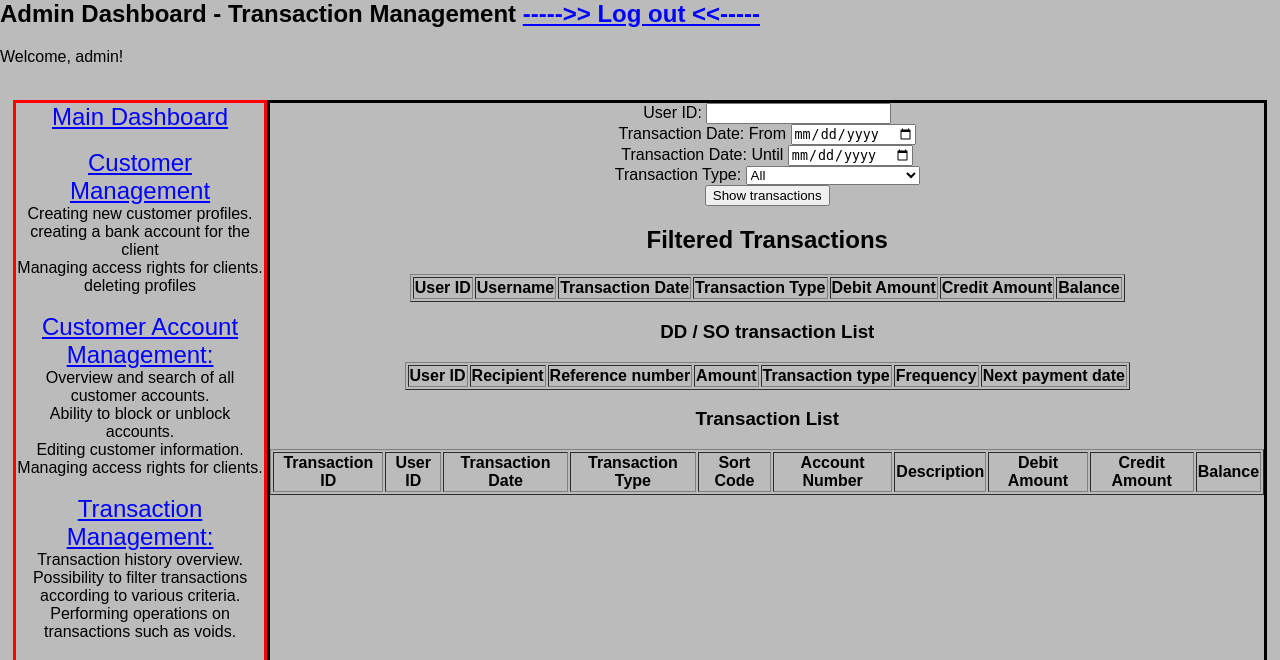
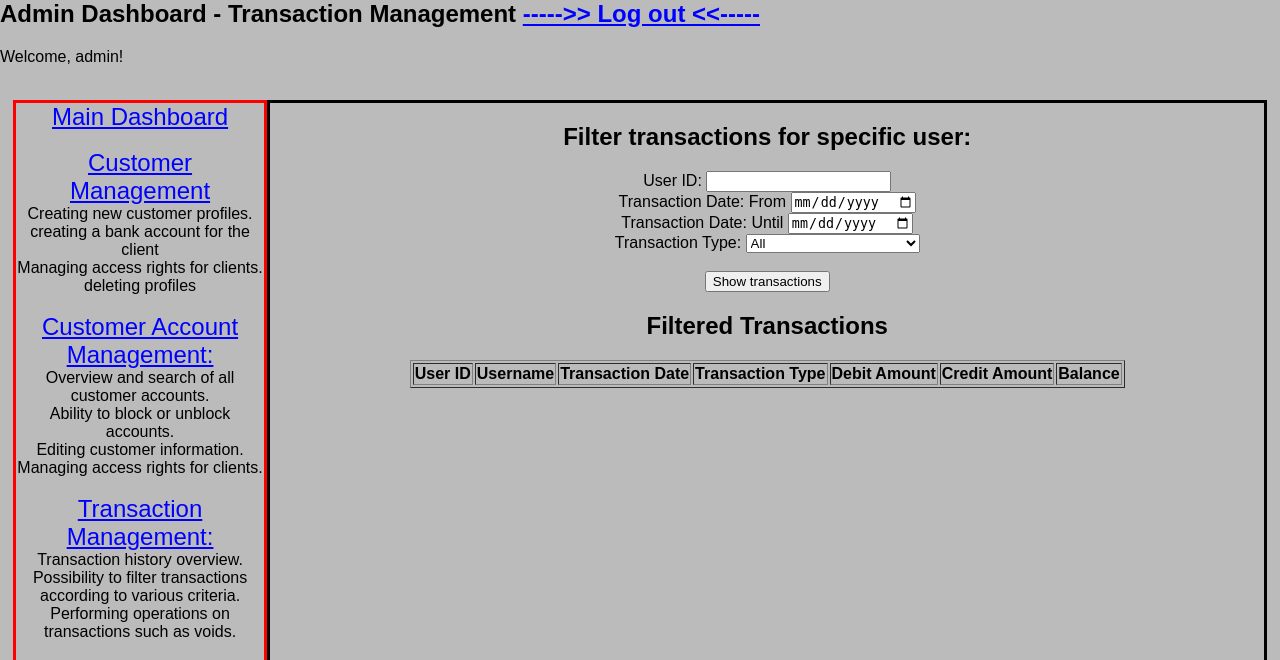
Before and after one commit to Marcin-Lewandowski/OnlineBanking, a Flask app: page /transaction_management in a window 1280 px wide. Shown: the part 20-680 px from the top of the page. Run offline with Flask 3, Linux system fonts and the light colour scheme; a user stored in the database is signed in; lists and menus that the app fills with data are empty; parts of the project's set-up code (start-up, migrations or seed data) failed here and were passed over; some libraries are stand-ins or nearby versions.

Commit message:
Update templates

```diff
--- a/templates/add_recipient.html
+++ b/templates/add_recipient.html
@@ -26,17 +26,21 @@
 <table border="1" class="center-table">
   <thead>
       <tr>
+        <th>ID</th>
         <th>Name</th>
         <th>Sort Code</th>
         <th>Account Number</th>
+        <th>Action</th>
       </tr>
   </thead>
   <tbody>
       {% for recipient in all_recipients %}
           <tr>
+            <td>{{ recipient.id}}</td>
             <td>{{ recipient.name }}</td>
             <td>{{ recipient.sort_code }}</td>
             <td>{{ recipient.account_number }}</td>
+            <td><a href="{{ url_for('delete_recipient', id = recipient.id) }}" >Delete recipient</a></td>
           </tr>
       {% endfor %}
   </tbody>
--- a/templates/admin_dashboard.html
+++ b/templates/admin_dashboard.html
@@ -21,7 +21,7 @@ You can search for customer transactions by transaction type.
 <a href="{{ url_for('transaction_management') }}">Transaction Management:</a>  <br><br><hr><br>
 
 There is <b>{{ normal_count }}</b> queries with normal priority,  <b>{{ high_count }}</b> queries with high priority and <b> {{ urgent_count }} </b> queries with urgent priority in the system.
-<a href="{{ url_for('cwc') }}">Communication with clients:</a>  <br><br><hr><br>
+<a href="{{ url_for('cwc_bp.cwc') }}">Communication with clients:</a>  <br><br><hr><br>
 
 Info about Bank employee's, Board Members and Management  <a href="{{ url_for('team') }}">Team</a>  <br><br><hr><br>
 
--- a/templates/base_admin.html
+++ b/templates/base_admin.html
@@ -59,7 +59,7 @@
                 Performing operations on transactions such as voids.<br><br>
 
 
-                <a href="{{ url_for('cwc') }}" class="link">Communication with clients:</a> <br>
+                <a href="{{ url_for('cwc_bp.cwc') }}" class="link">Communication with clients:</a> <br>
                 Technical Support Panel:
                 Notification and message system for customers.<br>
                 Managing announcements and messages for customers.<br><br>
--- a/templates/ddso.html
+++ b/templates/ddso.html
@@ -24,6 +24,7 @@
 <table border="1" class="center-table">
     <thead>
     <tr>
+        <th>ID</th>
         <th>User ID</th>
         <th>Recipient name</th>
         <th>Ref number</th>
@@ -31,18 +32,21 @@
         <th>Type</th>
         <th>Frequency</th>
         <th>Next payment date</th>
+        <th>Action</th>
     </tr>
     </thead>
     <tbody>
     {% for dd_so in all_dd_so %}
         <tr>
+            <td>{{ dd_so.id}}</td>
             <td>{{ dd_so.user_id }}</td>
             <td>{{ dd_so.recipient }}</td>
             <td>{{ dd_so.reference_number }}</td>
-            <td>{{ dd_so.amount }}</td>
+            <td>£ {{ dd_so.amount }}</td>
             <td>{{ dd_so.transaction_type }}</td>
             <td>{{ dd_so.frequency }}</td>
             <td>{{ dd_so.next_payment_date }}</td>
+            <td><a href="{{ url_for('delete_ddso', id = dd_so.id) }}" >Delete DD / SO</a></td>
         </tr>
     {% endfor %}
     </tbody>
--- a/templates/make_payment.html
+++ b/templates/make_payment.html
@@ -50,7 +50,7 @@
       <input type="number" step="0.01" id="amount" name="amount" required><br>
 
       <label for="transaction_description">Description:</label>
-      <input type="text" id="transaction_description" name="transaction_description" value=" Od: {{ current_user.username }}" required><br>
+      <input type="text" id="transaction_description" name="transaction_description" value=" From: {{ current_user.username }}" required><br>
 
       <label for="confirm_password">Confirm password:</label>
       <input type="password" id="confirm_password" name="confirm_password" required><br>
--- a/templates/reports_and_statistics.html
+++ b/templates/reports_and_statistics.html
@@ -45,5 +45,7 @@ There is <b>{{ total_count }}</b> tickets in total:  <b> {{ urgent_count }} </b>
 <br><br>
 {{ chart6 | safe }}
 <br><br>
+{{ chart7 | safe }}
+<br><br>
 
 {% endblock %}
--- a/templates/transaction_management.html
+++ b/templates/transaction_management.html
@@ -9,6 +9,7 @@
 {% block content %}
 
 <center>
+    <h2>Filter transactions for specific user: </h2>
 <form action="{{ url_for('transactions_filter_bp.transactions_filter') }}" method="post" role="form">
 
     <!-- Hidden field with CSRF token -->
@@ -36,7 +37,7 @@
     <option value="FPI">Faster Payment Incoming</option>
     <option value="FPO">Faster Payment Outgoing</option>
     <option value="MTG">Mortgage</option>
-    </select><br>
+    </select><br><br>
 
     <input type="submit" value="Show transactions">
 
@@ -74,76 +75,5 @@
     </tbody>
 </table>
 
-
-
-<!-- Table with DD / SO transactions -->
-<h3>DD / SO transaction List</h3>
-
-
-<table border="1">
-    <thead>
-        <tr>
-            <th>User ID</th>
-            <th>Recipient</th>
-            <th>Reference number</th>
-            <th>Amount</th>
-            <th>Transaction type</th>
-            <th>Frequency</th>
-            <th>Next payment date</th>
-        </tr>
-    </thead>
-    <tbody>
-        {% for transaction in ddso_transactions %}
-            <tr>
-                <td>{{ transaction.user_id }}</td>
-                <td>{{ transaction.recipient }}</td>
-                <td>{{ transaction.reference_number }}</td>
-                <td>{{ transaction.amount }}</td>
-                <td>{{ transaction.transaction_type }}</td>
-                <td>{{ transaction.frequency }}</td>
-                <td>{{ transaction.next_payment_date }}</td>
-            </tr>
-        {% endfor %}
-    </tbody>
-</table>
-
-
-<!-- Table with all created transactions -->
-<h3>Transaction List</h3>
-
-<table border="1">
-    <thead>
-        <tr>
-            <th>Transaction ID</th>
-            <th>User ID</th>
-            <th>Transaction Date</th>
-            <th>Transaction Type</th>
-            <th>Sort Code</th>
-            <th>Account Number</th>
-            <th>Description</th>
-            <th>Debit Amount</th>
-            <th>Credit Amount</th>
-            <th>Balance</th>
-        </tr>
-    </thead>
-    <tbody>
-        {% for transaction in all_transactions %}
-            <tr>
-                <td>{{ transaction.id }}</td>
-                <td>{{ transaction.user_id }}</td>
-                <td>{{ transaction.transaction_date }}</td>
-                <td>{{ transaction.transaction_type }}</td>
-                <td>{{ transaction.sort_code }}</td>
-                <td>{{ transaction.account_number }}</td>
-                <td>{{ transaction.transaction_description }}</td>
-                <td>{{ transaction.debit_amount }}</td>
-                <td>{{ transaction.credit_amount }}</td>
-                <td>{{ transaction.balance }}</td>
-            </tr>
-        {% endfor %}
-    </tbody>
-</table>
-
-
 </center>
 {% endblock %}
```
Also changed, not shown: templates/products_and_service_management.html (+58 -3 lines). Lines whose indentation alone changed are shown as unchanged.
